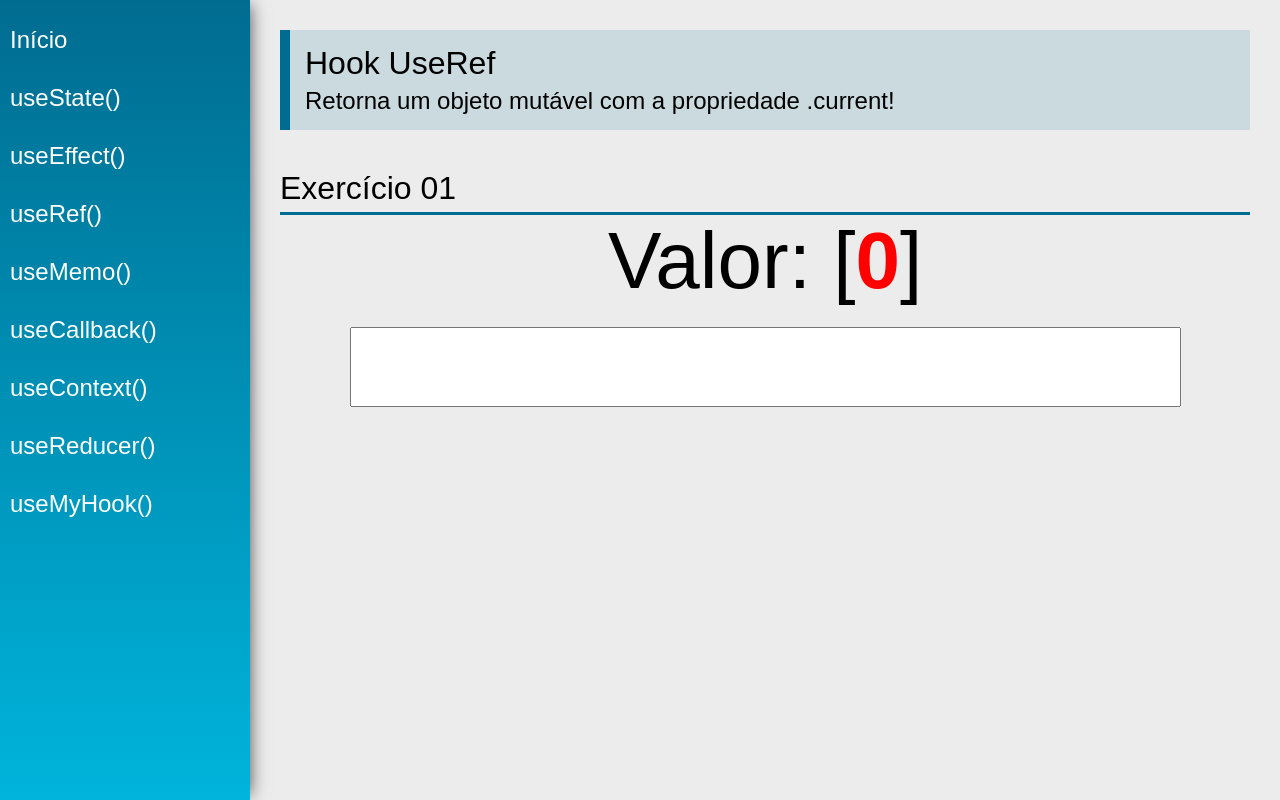
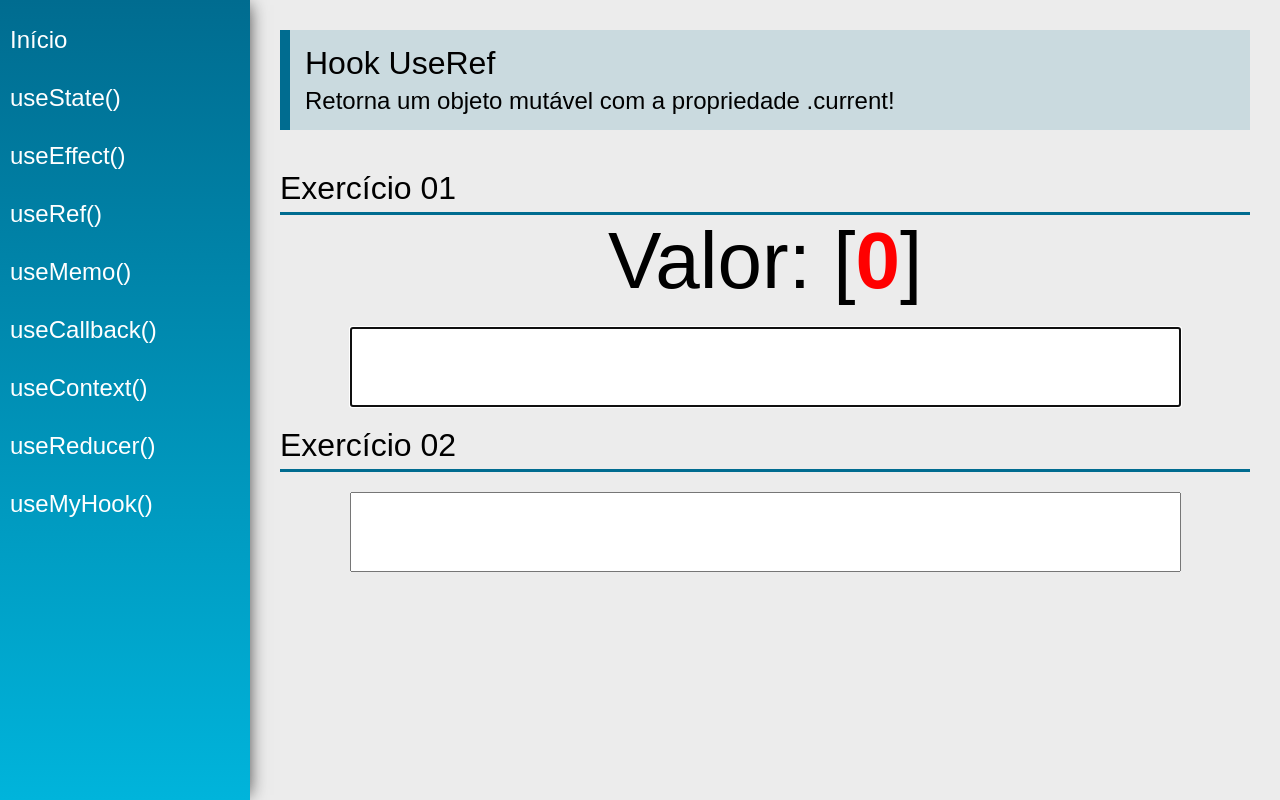
Before and after one commit to Norton794/hooks, a React (Create React App) app: page /useRef in a window 1280 px wide. Built offline with nearby package versions, Linux system fonts and the light colour scheme.

Commit message:
merge function

```diff
--- a/src/views/examples/UseRef.jsx
+++ b/src/views/examples/UseRef.jsx
@@ -1,13 +1,32 @@
 import React from "react";
 import PageTitle from "../../components/layout/PageTitle";
 import SectionTitle from "../../components/layout/SectionTitle";
+
+const merge = (s1, s2) => {
+  return [...s1].map((e, i) => `${e}${s2[i] || ""}`).join("");
+};
+
 const UseRef = (props) => {
   const [value1, setValue1] = React.useState("");
+  const [value2, setValue2] = React.useState("");
+  //   const [merge, setMerge] = React.useState("");
   const count = React.useRef(0);
+  const myInput1 = React.useRef(0);
+  const myInput2 = React.useRef(0);
+
+  //   React.useEffect(() => {
+  //     setMerge(value1 + value2);
+  //   }, [value1, value2]);
 
   React.useEffect(() => {
     count.current = count.current + 1;
+    myInput2.current.focus();
   }, [value1]);
+
+  React.useEffect(() => {
+    count.current = count.current + 1;
+    myInput1.current.focus();
+  }, [value2]);
 
   return (
     <div className="UseRef">
@@ -16,19 +35,33 @@
         subtitle="Retorna um objeto mutável com a propriedade .current!"
       />
 
+      {/* <h2>{merge  }</h2> */}
+
       <SectionTitle title="Exercício 01" />
       <div className="center">
         <div>
           <span className="text">Valor: </span>
-          <span className="text">{value1} [</span>
+          <span className="text">{merge(value1, value2)} [</span>
           <span className="text red">{count.current}</span>
           <span className="text">]</span>
         </div>
         <input
+          ref={myInput1}
           type="text"
           className="input"
           value={value1}
           onChange={(e) => setValue1(e.target.value)}
+        />
+      </div>
+
+      <SectionTitle title="Exercício 02" />
+      <div className="center">
+        <input
+          ref={myInput2}
+          type="text"
+          className="input"
+          value={value2}
+          onChange={(e) => setValue2(e.target.value)}
         />
       </div>
     </div>
```
